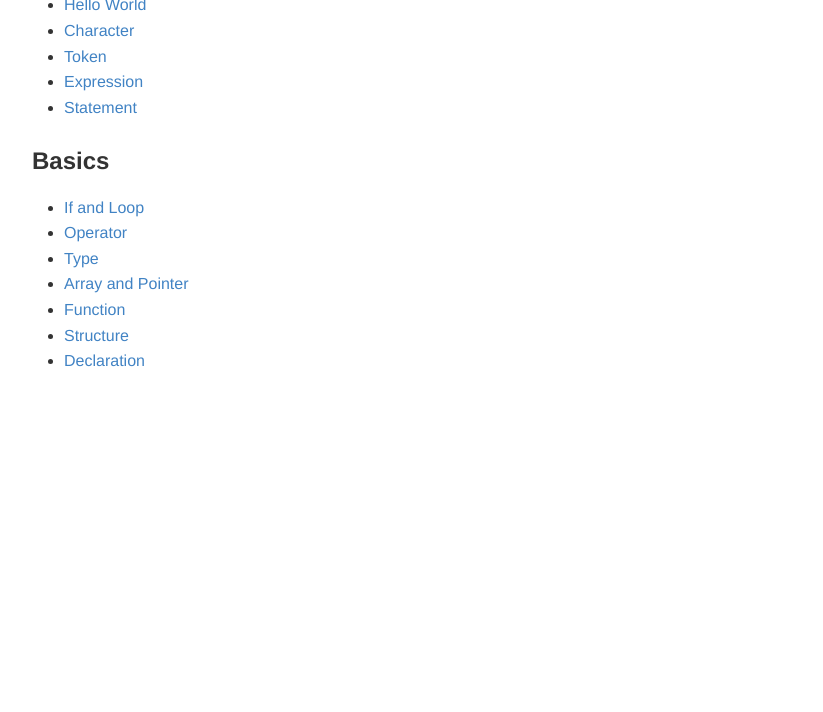
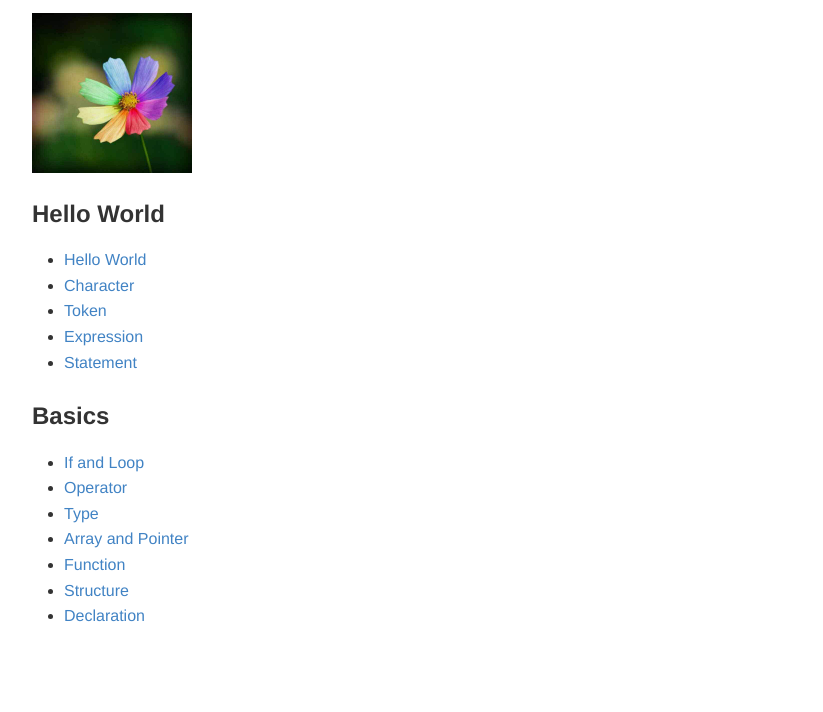
Before and after one commit to hncsltok/hncsltok.github.io, a plain HTML site: page index.html in a window 1280 px wide. Shown: the part 88-800 px from the top of the page, without its empty margins (243-1066 px from the left). Drawn offline with Linux system fonts and the light colour scheme.

Commit message:
huahua.jpg

```diff
--- a/index.html
+++ b/index.html
@@ -3,13 +3,22 @@
   <head>
     <meta charset="utf-8">
     <meta name="viewport" content="width=device-width, initial-scale=1, minimal-ui">
-    <title>Hello World</title>
+    <title>~ (ฅ&gt;ω&lt;*ฅ) ~</title>
     <link type="text/css" rel="stylesheet" href="assets/css/github-markdown.css">
     <link type="text/css" rel="stylesheet" href="assets/css/pilcrow.css">
     <link type="text/css" rel="stylesheet" href="assets/css/hljs-github.min.css"/>
   </head>
   <body>
-    <article class="markdown-body"><h3 id="hello-world"><a class="header-link" href="#hello-world"></a>Hello World</h3>
+    <article class="markdown-body"><h1 id="-"><a class="header-link" href="#-"></a>~ (ฅ&gt;ω&lt;*ฅ) ~</h1>
+<style>
+img {
+    width: 10em;
+    height: 10em;
+}
+</style>
+
+<p class="img-container"><img src="huahua.jpg" align=center></p>
+<h3 id="hello-world"><a class="header-link" href="#hello-world"></a>Hello World</h3>
 <ul class="list">
 <li><a href="1-Helloworld/1-Hello%20World.html">Hello World</a></li>
 <li><a href="1-Helloworld/2-Character.html">Character</a></li>
```
Also changed, not shown: huahua.jpg (added).
